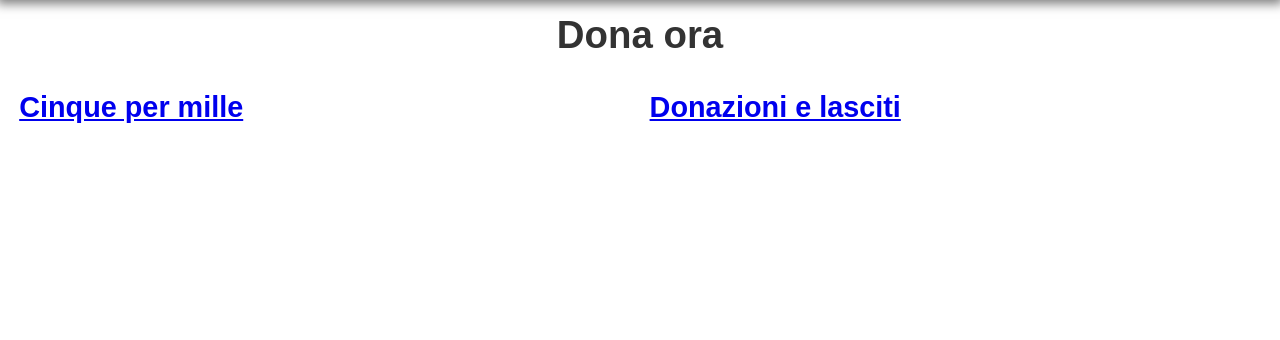
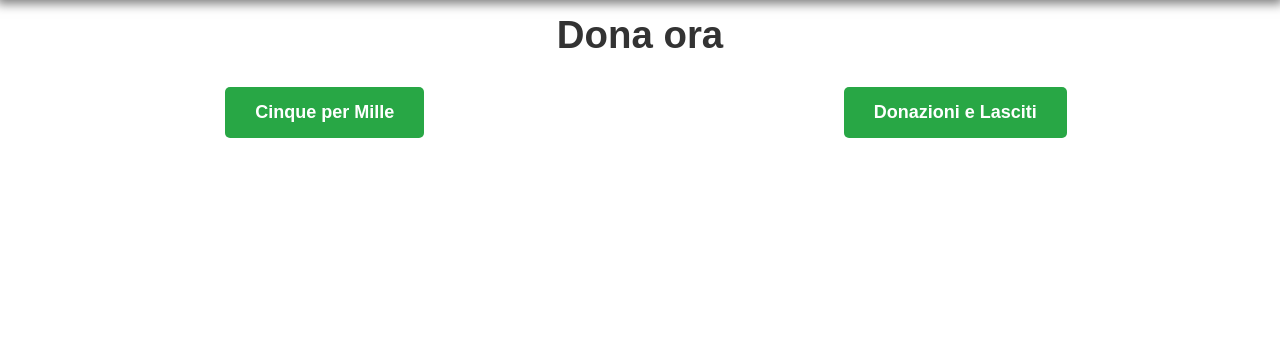
Before and after one commit to alexcucc/armoniaerispetto, a PHP site: page /dona_ora.php in a window 1280 px wide. Shown: the part 148-488 px from the top of the page. Run offline with PHP 8.4, Linux system fonts and the light colour scheme.

Commit message:
appearance improvements

```diff
--- a/dona_ora.php
+++ b/dona_ora.php
@@ -14,10 +14,10 @@
         </div>
         <div class="content-container">
           <div class="content">
-            <a href="/cinque_per_mille.php"><h2>Cinque per mille</h2></a>
+            <button onclick="window.location.href='cinque_per_mille.php';" class="page-button">Cinque per Mille</button>
           </div>
           <div class="content">
-          <a href="/donazioni_e_lasciti.php"><h2>Donazioni e lasciti</h2></a>
+            <button onclick="window.location.href='donazioni_e_lasciti.php';" class="page-button">Donazioni e Lasciti</button>
           </div>
         </div>
       </div>
--- a/index.php
+++ b/index.php
@@ -15,6 +15,7 @@
         <div class="content-container">
           <div class="content">
             <img class="main-image" src="images/elephant_and_man.png">
+            <button onclick="window.location.href='dona_ora.php';" class="page-button">Dona Ora</button>
           </div>
         </div>
       </div>
--- a/progetti.php
+++ b/progetti.php
@@ -14,10 +14,10 @@
         </div>
         <div class="content-container">
           <div class="content">
-            <a href="/catalogo_progetti.php"><h2>Catalogo progetti</h2></a>
+            <button onclick="window.location.href='catalogo_progetti.php';" class="page-button">Catalogo Progetti</button>
           </div>
           <div class="content">
-          <a href="/presenta_un_progetto.php"><h2>Presenta un progetto</h2></a>
+            <button onclick="window.location.href='presenta_un_progetto.php';" class="page-button">Presenta un Progetto</button>
           </div>
         </div>
       </div>
--- a/styles.css
+++ b/styles.css
@@ -51,6 +51,30 @@ header {
 h1 {
   text-align: center;
   margin: 0;
+}
+
+.page-button {
+  display: block;
+  margin: 20px auto;
+  padding: 15px 30px;
+  font-size: 18px;
+  font-weight: bold;
+  color: #fff;
+  background-color: #28a745; /* Green shade */
+  border: none;
+  border-radius: 5px;
+  cursor: pointer;
+  transition: background-color 0.3s ease, transform 0.2s ease;
+}
+
+.page-button:hover {
+  background-color: #218838; /* Darker green on hover */
+  transform: scale(1.05);
+}
+
+.page-button:active {
+  background-color: #1e7e34; /* Even darker green on active */
+  transform: scale(0.95);
 }
 
 .navigation-menu {
```
Also changed, not shown: .github/workflows/main.yml.
